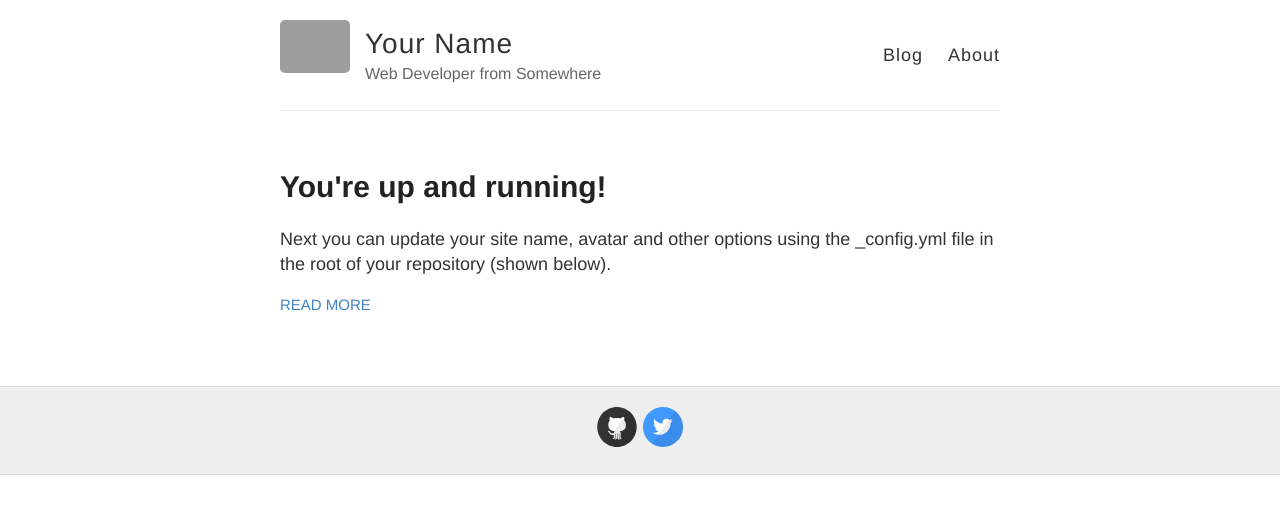
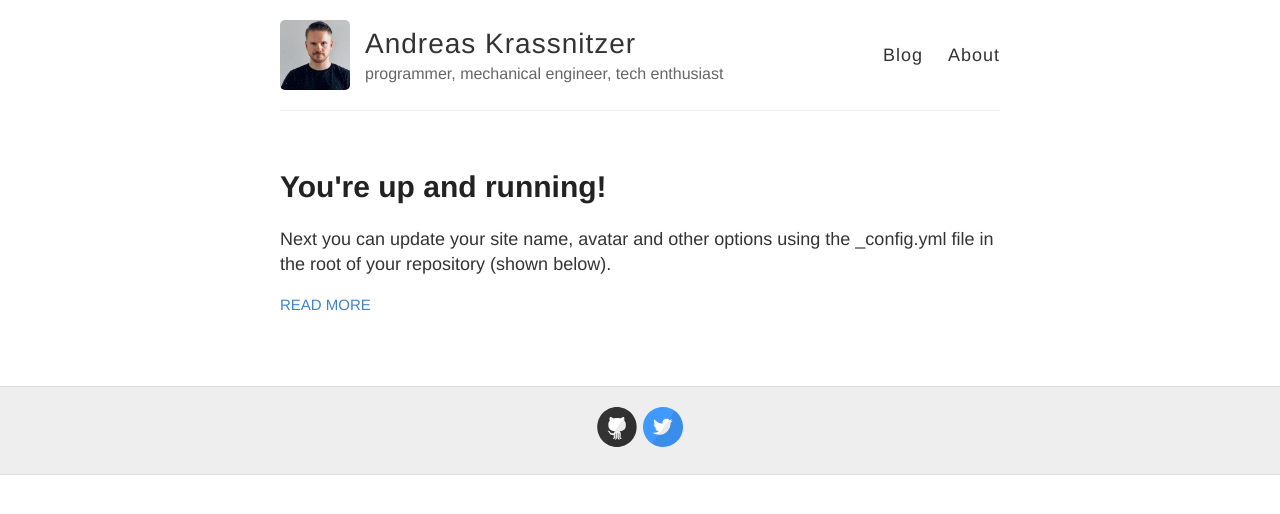
Before and after one commit to andreaskra/andreaskra.github.io, a Jekyll site: the page built from index.html, in a window 1280 px wide. Shown: the top 514 px of the page. Built offline with Jekyll 4.4.1, drawn with Linux system fonts in a browser that asks for light colours; grey boxes are pictures that could not be loaded.

Commit message:
Update _config.yml

```diff
--- a/_config.yml
+++ b/_config.yml
@@ -3,13 +3,13 @@
 #
 
 # Name of your site (displayed in the header)
-name: Your Name
+name: Andreas Krassnitzer
 
 # Short bio or description (displayed in the header)
-description: Web Developer from Somewhere
+description: programmer, mechanical engineer, tech enthusiast
 
 # URL of your avatar or profile pic (you could use your GitHub profile pic)
-avatar: https://raw.githubusercontent.com/barryclark/jekyll-now/master/images/jekyll-logo.png
+avatar: ./4300343.jpg
 
 #
 # Flags below are optional
```
